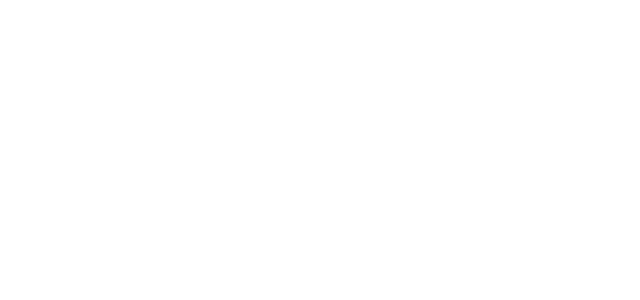
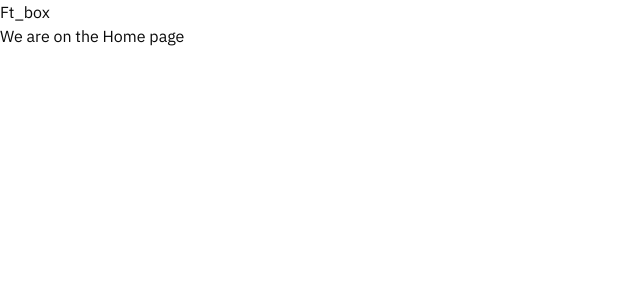
Before and after one commit to AzehLM/ft_transcendence, a React (Vite) app in the folder frontend/: page /home in a window 1280 px wide. Before the commit this address had no page. Shown: the top 300 px of the page, without its empty margins (0-640 px from the left). Built offline with nearby package versions, Linux system fonts and the light colour scheme.

Commit message:
feat: update routing to navigate to HomePage and add HomePage component

```diff
--- a/frontend/src/App.tsx
+++ b/frontend/src/App.tsx
@@ -1,12 +1,14 @@
 import { BrowserRouter, Routes, Route, Navigate } from 'react-router-dom'
 import LoginPage from './pages/LoginPage'
 import RegisterPage from './pages/RegisterPage'
+import HomePage from './pages/HomePage'
 
 function App() {
     return (
         <BrowserRouter>
             <Routes>
-            <Route path="/" element={<Navigate to="/login" />} />
+            <Route path="/" element={<Navigate to="/home" />} />
+            <Route path="/home" element={<HomePage />} />
                 <Route path="/login" element={<LoginPage />} />
                 <Route path="/register" element={<RegisterPage />} />
             </Routes>
--- /dev/null
+++ b/frontend/src/pages/HomePage.tsx
@@ -0,0 +1,10 @@
+function HomePage() {
+    return (
+        <div>
+            <h1>Ft_box</h1>
+            <p>We are on the Home page</p>
+        </div>
+    )
+}
+
+export default HomePage
--- a/frontend/src/pages/LoginPage.tsx
+++ b/frontend/src/pages/LoginPage.tsx
@@ -21,14 +21,14 @@ export default function LoginPage() {
             <div className={styles.login_page_container} style={{ maxWidth: "448px" }}>
                 {/* Logo */}
                 <div className={styles.logo_section}>
-                    <div className={styles.logo_container}>
+                    <Link to="/" className={styles.logo_container} style={{ textDecoration: "none" }}>
                         <div className={styles.logo_box}>
                             <Package className="w-11 h-11 text-white" strokeWidth={2} />
                         </div>
                         <span className={styles.logo_title}>
                             ft_box
                         </span>
-                    </div>
+                    </Link>
                     <h1 style={{ fontSize: "40px", fontWeight: "bold", color: "var(--brand-dark)", marginBottom: "12px" }}>
                         Welcome Back
                     </h1>
@@ -86,7 +86,7 @@ export default function LoginPage() {
 
                     {/* Sign Up Link */}
                     <Link
-                        to="/signup"
+                        to="/register"
                         className={styles.signup_link}
                     >
                         Create Account
--- a/frontend/src/styles/LoginPage.module.css
+++ b/frontend/src/styles/LoginPage.module.css
@@ -22,6 +22,12 @@
     align-items: center;
     gap: var(--spacing-lg);
     margin-bottom: 20px;
+    cursor: pointer;
+    transition: opacity 0.3s ease;
+}
+
+.logo_container:hover {
+    opacity: 0.8;
 }
 
 .logo_box {
```
